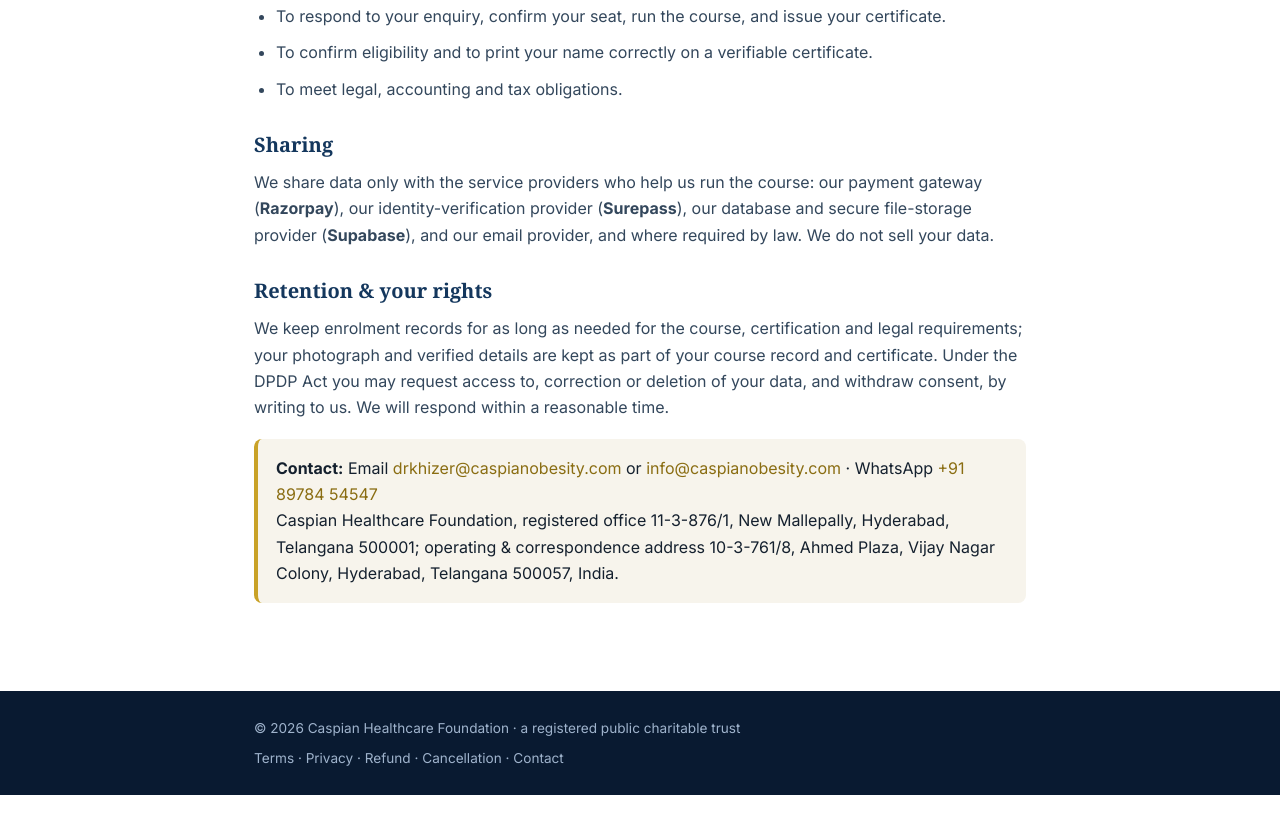
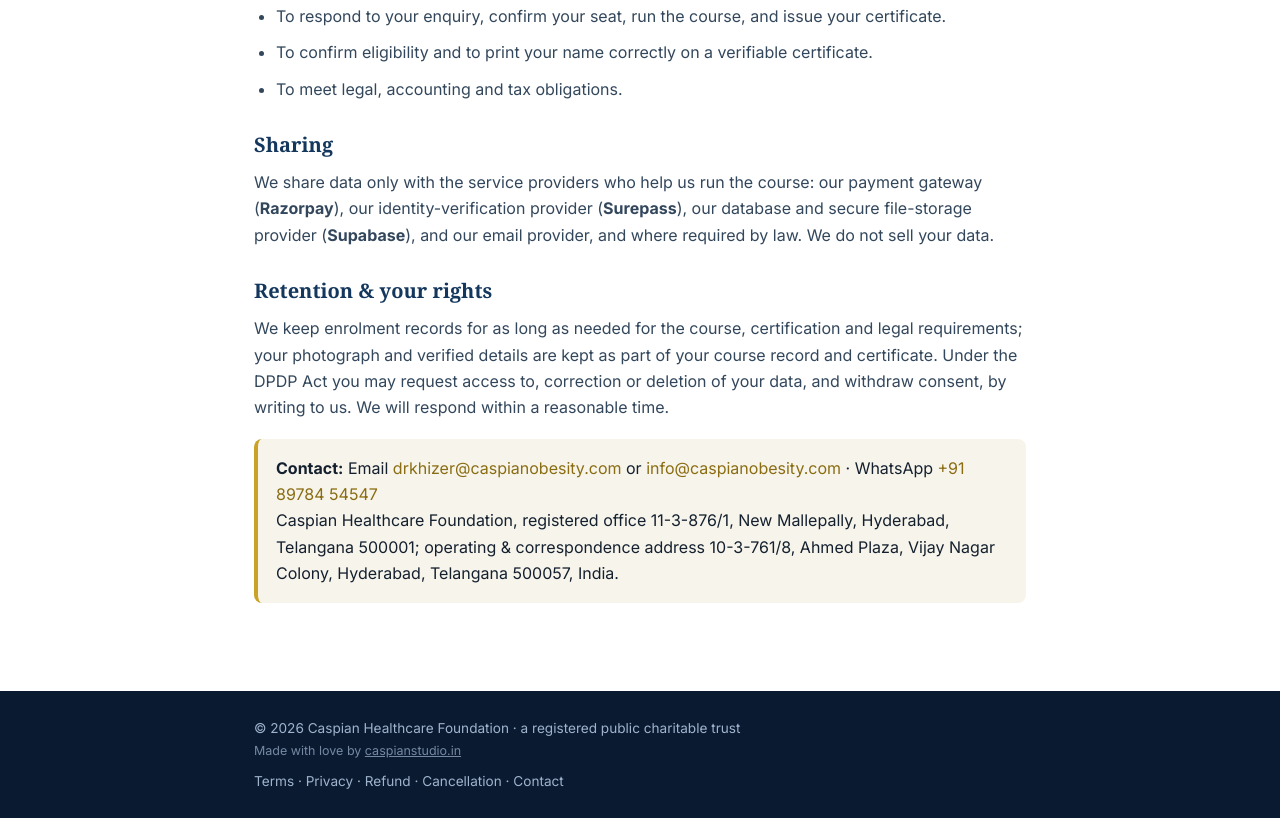
Before and after one commit to oratorkhizer/caspianobesity-site, a website: page privacy.html in a window 1280 px wide. Shown: the part 1036-1854 px from the top of the page. Before the commit the page ends 1831 px from the top, so only its background shows below. Drawn offline with Linux system fonts and the light colour scheme.

Commit message:
Footer credit on the remaining pages
Completes the Caspian Studio credit across privacy, terms and schedule so the
footer is consistent on every public page.

```diff
--- a/privacy.html
+++ b/privacy.html
@@ -73,5 +73,5 @@
 
 </div>
 <script defer src="/_vercel/insights/script.js"></script>
-<footer><div class="f"><span>&copy; 2026 Caspian Healthcare Foundation &middot; a registered public charitable trust</span><span><a href="/terms">Terms</a> &middot; <a href="/privacy">Privacy</a> &middot; <a href="/refund">Refund</a> &middot; <a href="/cancellation">Cancellation</a> &middot; <a href="/contact">Contact</a></span></div></footer>
+<footer><div class="f"><span>&copy; 2026 Caspian Healthcare Foundation &middot; a registered public charitable trust<br><span style="opacity:.72;font-size:.92em">Made with love by <a href="https://caspianstudio.in" target="_blank" rel="noopener" style="color:inherit;text-decoration:underline">caspianstudio.in</a></span></span><span><a href="/terms">Terms</a> &middot; <a href="/privacy">Privacy</a> &middot; <a href="/refund">Refund</a> &middot; <a href="/cancellation">Cancellation</a> &middot; <a href="/contact">Contact</a></span></div></footer>
 </body></html>
```
Also changed, not shown: terms.html (+1 -1 lines).
